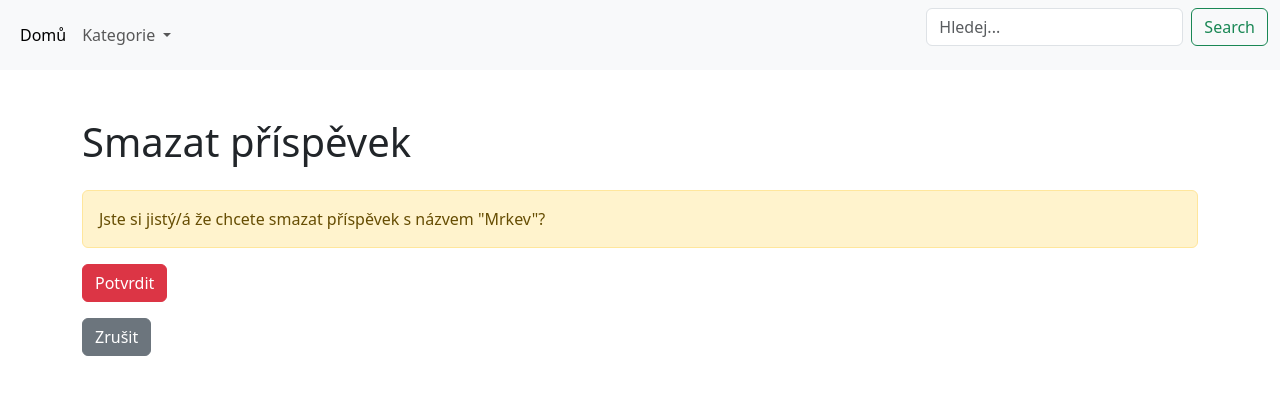
After one commit to malimajki/DjangnoBlogToturial, a Django app: a page that uses templates/base.html in a window 1280 px wide. The commit adds this page. Shown: the top 395 px of the page. Run offline with Django 5.2, Linux system fonts and the light colour scheme; data comes from the database, SQL or seed files in the repository; both versions use the stored data as it was after the commit.

Commit message:
post + categories completed

```diff
--- /dev/null
+++ b/blog/context_processors.py
@@ -0,0 +1,9 @@
+from .models import Category
+
+def categories_context(request):
+    categories = Category.objects.all()
+    active_category = request.GET.get('category', '')
+    return {
+        'categories': categories,
+        'active_category': active_category,
+    }
--- a/blog/views.py
+++ b/blog/views.py
@@ -1,9 +1,57 @@
-from django.shortcuts import render
+from django.shortcuts import render, get_object_or_404, redirect
 from .models import Category, Post
+from .forms import PostForm
+from django.db.models import Q
 
 def home_view(request):
     posts = Post.objects.all()
+    categories = Category.objects.all()
+
+    active_category = request.GET.get('category', '')
+
+    if active_category:
+        posts = posts.filter(category__slug=active_category)
+
+    query = request.GET.get('blog_search', '')
+
+    if query:
+        posts = posts.filter(Q(title__icontains=query) | Q(body__icontains=query))
+
     context = {
-        "posts":posts
+        "posts":posts,
+        "categories":categories,
+        "active_category":active_category
     }
     return render (request, "blog/home.html", context)
+
+def post_detail_view(request, slug):
+    post = get_object_or_404(Post, slug=slug)
+    return render(request, 'blog/post_detail.html', {'post': post})
+
+def post_create_view(request):
+    if request.method == "POST":
+        form = PostForm(request.POST)
+        if form.is_valid():
+            form.save()
+            return redirect (home_view)
+    else:
+        form = PostForm()
+    return render (request, "blog/post_form.html", {"form":form})
+
+def post_update_view(request, slug):
+    post = get_object_or_404(Post, slug=slug)
+    if request.method == "POST":
+        form = PostForm(request.POST, instance=post)
+        if form.is_valid():
+            form.save()
+            return redirect('post_detail', slug=post.slug)
+    else:
+        form = PostForm(instance=post)
+    return render(request, 'blog/post_form.html', {'form': form})
+
+def post_delete_view(request, slug):
+    post = get_object_or_404(Post, slug=slug)
+    if request.method == "POST":
+        post.delete()
+        return redirect('post_list')
+    return render(request, 'blog/post_confirm_delete.html', {'post': post})
--- a/core/settings.py
+++ b/core/settings.py
@@ -42,6 +42,8 @@ TEMPLATES = [
                 'django.template.context_processors.request',
                 'django.contrib.auth.context_processors.auth',
                 'django.contrib.messages.context_processors.messages',
+
+                'blog.context_processors.categories_context',
             ],
         },
     },
--- a/core/urls.py
+++ b/core/urls.py
@@ -3,12 +3,16 @@ from django.urls import path
 from django.conf import settings
 from django.conf.urls.static import static
 
-from blog.views import home_view
+from blog.views import home_view, post_detail_view, post_create_view, post_update_view, post_delete_view
 
 urlpatterns = [
     path('admin/', admin.site.urls),
 
     path("", home_view, name='home'),
+    path('post/<str:slug>/', post_detail_view, name='post_detail'),
+    path('post/new/', post_create_view, name='post_create'),
+    path('post/<str:slug>/edit/', post_update_view, name='post_update'),
+    path('post/<str:slug>/delete/', post_delete_view, name='post_delete'),
 ]
 if settings.DEBUG:
     urlpatterns += static(settings.STATIC_URL, document_root=settings.STATIC_ROOT)
--- a/templates/base.html
+++ b/templates/base.html
@@ -12,43 +12,47 @@
     <body>
       <nav class="navbar navbar-expand-lg bg-body-tertiary">
           <div class="container-fluid">
-              <a class="navbar-brand" href="#">Navbar</a>
-              <button class="navbar-toggler" type="button" data-bs-toggle="collapse" data-bs-target="#navbarSupportedContent" aria-controls="navbarSupportedContent" aria-expanded="false" aria-label="Toggle navigation">
-                <span class="navbar-toggler-icon"></span>
-              </button>
             <div class="collapse navbar-collapse" id="navbarSupportedContent">
               <ul class="navbar-nav me-auto mb-2 mb-lg-0">
                 <li class="nav-item">
-                    <a class="nav-link active" aria-current="page" href="#">Home</a>
+                  <a class="nav-link active" aria-current="page" href="{% url "home" %}">Domů</a>
                 </li>
-                  <li class="nav-item">
-                    <a class="nav-link" href="#">Link</a>
-                  </li>
+
                 <li class="nav-item dropdown">
                   <a class="nav-link dropdown-toggle" href="#" role="button" data-bs-toggle="dropdown" aria-expanded="false">
-                      Dropdown
+                    Kategorie
                   </a>
                   <ul class="dropdown-menu">
-                      <li><a class="dropdown-item" href="#">Action</a></li>
-                      <li><a class="dropdown-item" href="#">Another action</a></li>
-                      <li><hr class="dropdown-divider"></li>
-                      <li><a class="dropdown-item" href="#">Something else here</a></li>
+                    <li class="nav-item">
+                      <a href="{% url 'home' %}"
+                      class="nav-link">
+                          <span class="font-bold text-sm">Všechny kategorie</span>
+                      </a>
+                    </li>
+                    {% for category in categories %}
+                    <li class="nav-item">
+                      <a class="nav-link" href="{% url 'home' %}?category={{ category.slug }}">{{ category.title }}</a>
+                    </li>
+                    {% endfor %}
                   </ul>
                 </li>
-                  <li class="nav-item">
-                    <a class="nav-link disabled" aria-disabled="true">Disabled</a>
-                  </li>
               </ul>
-                <form class="d-flex" role="search">
-                  <input class="form-control me-2" type="search" placeholder="Search" aria-label="Search">
+              <form class="d-flex" action="." method="get">
+                <input class="form-control me-2" name="blog_search" type="search" placeholder="Hledej..." aria-label="Search"
+                value="{% if request.GET.blog_search %}{{ request.GET.blog_search }}{% endif %}">
+                    {% if request.GET.category %}
+                        <input type="hidden" name="category" value="{{ request.GET.category }}">
+                    {% endif %}
                 <button class="btn btn-outline-success" type="submit">Search</button>
               </form>
             </div>
           </div>
         </nav>
+      <div class="container mt-5">
       {% block content %}
 
 
       {% endblock content %}
+      </div>
     </body>
 </html>
--- /dev/null
+++ b/templates/blog/post_confirm_delete.html
@@ -0,0 +1,13 @@
+{% extends "base.html" %}
+
+{% block content %}
+
+<h1 class="mb-4">Smazat příspěvek</h1>
+<div class="alert alert-warning">Jste si jistý/á že chcete smazat příspěvek s názvem "{{ post.title }}"?</div>
+<form method="post">
+  {% csrf_token %}
+  <button type="submit" class="btn btn-danger">Potvrdit</button>
+</form>
+<a class="btn btn-secondary" href="{% url 'home' %}">Zrušit</a>
+
+{% endblock content %}
```
Also changed, not shown: blog/forms.py (+12 -0 lines), templates/blog/home.html (+24 -5 lines), templates/blog/post_detail.html (added, +10 -0 lines), templates/blog/post_form.html (added, +13 -0 lines), db.sqlite3. Lines whose indentation alone changed are shown as unchanged.
